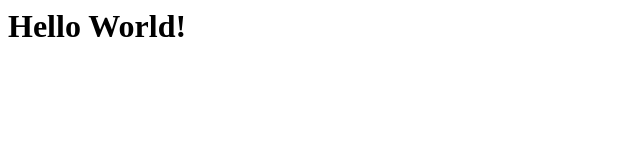
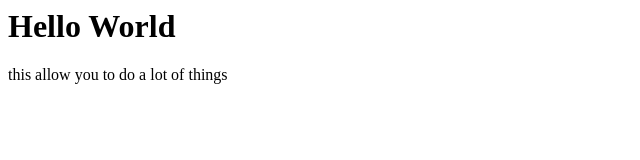
Before and after one commit to firashzi/git-vscode, a plain HTML site: page index.html in a window 1280 px wide. Shown: the whole page, without its empty margins (0-640 px from the left). Drawn offline with Linux system fonts and the light colour scheme.

Commit message:
add description to index file

```diff
--- a/index.html
+++ b/index.html
@@ -1 +1,3 @@
-<h1> Hello World!</h1>
+<h1>Hello World </h1>
+
+<p>this allow you to do a lot of things</p>
```
